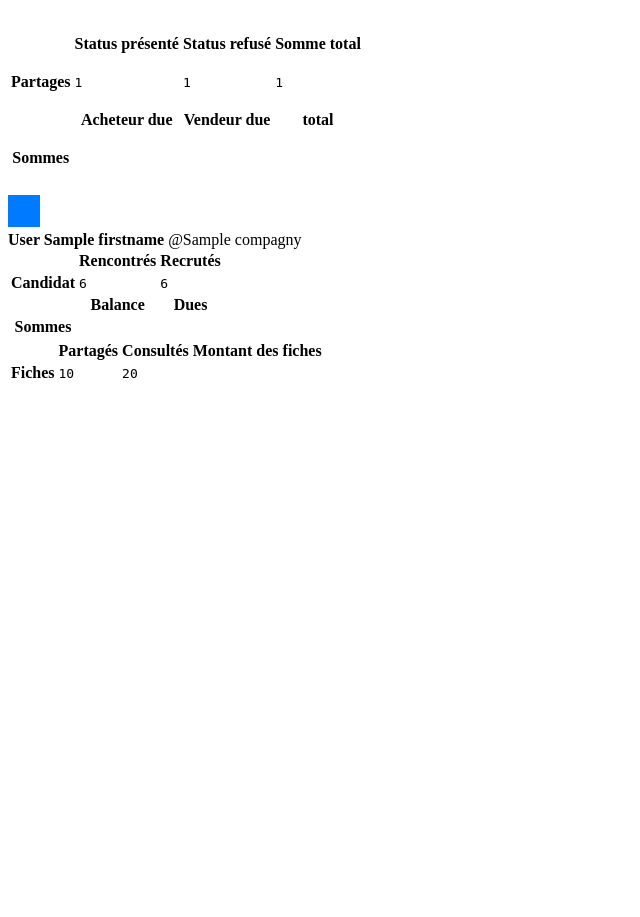
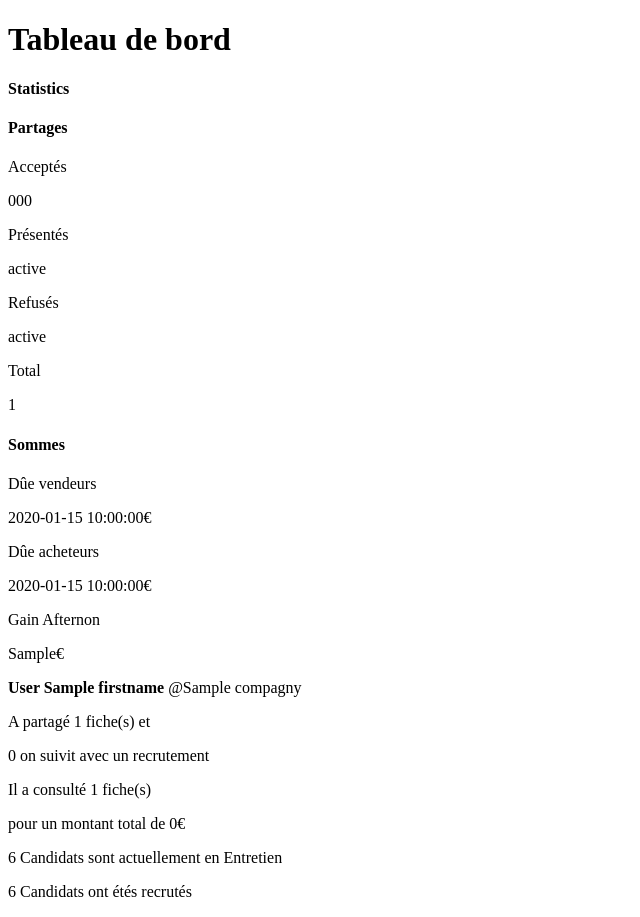
Before and after one commit to Let-Nathan/2022-Afternoon, a Symfony app: template templates/dashboard.html.twig in a window 1280 px wide. Shown: the part 132-1049 px from the top of the page, without its empty margins (0-640 px from the left). Before the commit the page ends 510 px from the top, so only its background shows below. Run offline with Twig, Linux system fonts and the light colour scheme; the template is opened without the code that fills it: most values are stand-ins (such as "Sample title", 1, 10 or a date in 2020); some libraries are stand-ins or nearby versions.

Commit message:
Dashboard layout / querry fix / close to end

```diff
--- a/src/DataFixtures/AdminFixtures.php
+++ b/src/DataFixtures/AdminFixtures.php
@@ -24,7 +24,7 @@ class AdminFixtures extends Fixture
             'AfterNoon',
             'azerty',
             'superadmin@gmail.com',
-            'ROLE_SUPERADMIN'
+            'ROLE_SUPER_ADMIN'
         ]
     ];
 
--- a/src/DataFixtures/ConsultationFixtures.php
+++ b/src/DataFixtures/ConsultationFixtures.php
@@ -13,15 +13,15 @@ class ConsultationFixtures extends Fixture implements DependentFixtureInterface
     private const CONSULTATION = [
         'candidate1' => [
             'Fred',
-            'Refused',
+            'Refusé',
         ],
         'candidate2' => [
             'Cathy',
-            'Accepted'
+            'Recruté'
         ],
         'candidate3' => [
             'Marc',
-            'Job Interview'
+            'Entretien'
 
         ]
     ];
--- a/src/Entity/User.php
+++ b/src/Entity/User.php
@@ -37,7 +37,7 @@ class User
     private string $compagny;
 
     #[ORM\OneToMany(mappedBy: 'user', targetEntity: Candidate::class, orphanRemoval: true)]
-    private Collection $candidates;
+    private ?Collection $candidates;
 
     #[ORM\OneToMany(mappedBy: 'user', targetEntity: Consultation::class)]
     private Collection $consultations;
--- a/templates/SharingBoard/sharingboard.html.twig
+++ b/templates/SharingBoard/sharingboard.html.twig
@@ -1,7 +1,7 @@
-{% extends 'layout-2minicols.html.twig' %}
-{% block title %} SharingBoard {% endblock %}
+{% extends 'base.html.twig' %}
+{% block h1 %} SharingBoard {% endblock %}
 
-{% block body %}
+{% block content %}
     <div class="container-fluid vstack justify-content-around col-12">
         <div class="row gap-4">
 
--- a/templates/base.html.twig
+++ b/templates/base.html.twig
@@ -37,8 +37,17 @@
                 {% if block('h1') is defined %}
                     <h1 class="mb-5">{{ block('h1') }}</h1>
                 {% endif %}
-
-                {% block content %}{% endblock %}
+                <div class="row">
+                    <div class="row-col col-1">
+                        {% block leftContent %}{% endblock %}
+                    </div>
+                    <div class="row-col col">
+                        {% block content %}{% endblock %}
+                    </div>
+                    <div class="row-col col-1">
+                        {% block rightContent %}{% endblock %}
+                    </div>
+                </div>
             </div>
         {% endblock %}
         <script>
--- a/templates/dashboard.html.twig
+++ b/templates/dashboard.html.twig
@@ -1,168 +1,166 @@
 {% extends 'base.html.twig' %}
+{% block h1 %} Tableau de bord {% endblock %}
 {% block content %}
+
+    <!----------
+                  Whole container
+                                        ----------->
+    <div class="container-fluid vstack gap-4">
+
+    <!----------
+                  Top card info
+                                        ----------->
+        <div class="row">
             <div class="col-md-12 col-12">
-    <div class="card flex-md-row mb-4 box-shadow h-md-250 col-12">
-        <div class="card-body vstack">
-            <table class="table">
-                <thead>
-                <tr>
-                    <th></th>
-                    <th>
-                        <p class="hstack justify-content-center">
-                            Status présenté
-                        </p>
-                    </th>
-                    <th>
-                        <p class="hstack justify-content-center">
-                            Status refusé
-                        </p>
-                    </th>
-                    <th>
-                        <p class="hstack justify-content-center">
-                            Somme total
-                        </p>
-                    </th>
-                </tr>
-                </thead>
-                <tbody>
-                <tr>
-                    <th class="text-nowrap" scope="row">Partages</th>
-                    <td><code class="d-flex justify-content-center">{{ countNbrAccepted }}</code></td>
-                    <td><code class="d-flex justify-content-center">{{ countNbrRefused }}</code></td>
-                    <td><code class="d-flex justify-content-center">{{ countNbrShare }}</code></td>
-                </tr>
-                </tbody>
-                <thead>
-                <tr>
-                    <th></th>
-                    <th>
-                        <p class="hstack justify-content-center">
-                            Acheteur due
-                        </p>
-                    </th>
-                    <th>
-                        <p class="hstack justify-content-center">
-                            Vendeur due
-                        </p>
-                    </th>
-                    <th>
-                        <p class="hstack justify-content-center">
-                            total
-                        </p>
-                    </th>
-                </tr>
-                </thead>
-                <tbody>
-                <tr>
-                    <th class="text-nowrap" scope="row">Sommes</th>
-                    <td><code></code></td>
-                    <td><code></code></td>
-                    <td><code></code></td>
-                </tr>
-                </tbody>
-            </table>
+                <section id="stats-subtitle">
+                    <div class="row">
+                        <div class="col-12 mt-3 mb-1">
+                            <h4 class="text-uppercase">Statistics </h4>
+                        </div>
+                    </div>
 
+                    {#  Partages boxe #}
+                    <div class="row">
+                        <div class="col-xl-6 col-md-12">
+                            <div class="card overflow-hidden">
+                                <div class="card-content">
+                                    <div class="card-body ">
+                                        <div class="media align-items-stretch">
+                                            <div class="vstack gap-2">
+                                                <div class="media-body row m-0 p-0">
+                                                    <h4>Partages</h4>
+                                                    <span class="border-bottom w-25"></span>
+                                                </div>
+                                                <div class=" hstack justify-content-around">
+                                                    <div class="vstack align-items-center">
+                                                        <p>Acceptés</p>
+                                                        <p class="h3">{{ statusAccepted }}</p>
+                                                    </div>
+                                                    <div class="vstack align-items-center">
+                                                        <p>Présentés</p>
+                                                        <p class="h3">{{ statusPresent }}</p>
+                                                    </div>
+                                                    <div class="vstack align-items-center">
+                                                        <p>Refusés</p>
+                                                        <p class="h3">{{ statusRefused }}</p>
+                                                    </div>
+                                                    <div class="vstack align-items-center">
+                                                        <p> Total</p>
+                                                        <p class="h3">{{ countPartage }}</p>
+                                                    </div>
+                                                </div>
+                                            </div>
+                                        </div>
+                                    </div>
                                 </div>
                             </div>
                         </div>
 
-<div class="container container-fluid vstack align-items-center">
+                        {# Sommes boxe #}
+                        <div class="col-xl-6 col-md-12">
+                            <div class="card">
+                                <div class="card-content">
+                                    <div class="card-body cleartfix">
+                                        <div class="media align-items-stretch">
+                                            <div class="align-self-center">
+                                                <i class="icon-speech warning font-large-2 mr-2"></i>
+                                            </div>
+                                            <div class="vstack gap-2">
+                                                <div class="media-body row m-0 p-0">
+                                                    <h4>Sommes</h4>
+                                                    <span class="border-bottom w-25"></span>
+                                                </div>
+                                                <div class=" hstack justify-content-around">
+                                                    <div class="vstack align-items-center">
+                                                        <p>Dûe vendeurs</p>
+                                                        <p class="h3">{{ sumVendeurDue }}€</p>
+                                                    </div>
+                                                    <div class="vstack align-items-center">
+                                                        <p>Dûe acheteurs</p>
+                                                        <p class="h3">{{ sumBuyerDue }}€</p>
+                                                    </div>
+                                                    <div class="vstack align-items-center">
+                                                        <p>Gain Afternon</p>
+                                                        <p class="h3">{{ comAfternoon }}€</p>
+                                                    </div>
+                                                </div>
+                                            </div>
+                                        </div>
+                                    </div>
+                                </div>
+                            </div>
+                        </div>
+                    </div>
+                </section>
+            </div>
+        </div>
+
+    <!----------
+                    Card vendeurs
+                                        ----------->
+        {# TODO balances sommes et somems dûe ? #}
+        <div class="row mt-4 vstack gap-4">
+
                 {%  for user in users %}
-    <div class="my-3 p-3 bg-body rounded hstack">
-        <h6 class="border-bottom pb-2 mb-0"></h6>
-        <div class="d-flex text-muted pt-3 col-3">
-            <svg class="bd-placeholder-img flex-shrink-0 me-2 rounded" width="32" height="32" xmlns="http://www.w3.org/2000/svg" role="img" aria-label="Placeholder: 32x32" preserveAspectRatio="xMidYMid slice" focusable="false"><title>Placeholder</title><rect width="100%" height="100%" fill="#007bff"></rect><text x="50%" y="50%" fill="#007bff" dy=".3em">32x32</text></svg>
-            <div class="pb-3 mb-0 w-100 container-fluid">
-                <div class="d-flex justify-content-between flex-column col-4 mb-2">
+                    <div class="card ">
+
+                        <!-- Card image -->
+                        <div class="view overlay vstack gap-2">
+                            <div class="m-2 p-0">
                                 <strong class="text-gray-dark">{{ user.lastname }} {{ user.firstname }}</strong>
                                 <span class="d-block">@{{ user.compagny }}</span>
                             </div>
                         </div>
+
+                        <!-- Card content -->
+                        <div class="card-body hstack justify-content-around">
+
+                            <div class="hstack">
+                                {# container fiches #}
+                                <div class="fiche-container vstack">
+
+                                    {# Nombres de fiches partagés avec status "Accepté" #}
+                                    <div class="hstack gap-1">
+                                        <p>A partagé {{ user.candidates|length }} fiche(s) et</p>
+                                        {%  set shareAccepted = 0 %}
+                                            {% for  candidat in user.candidates %}
+                                                {% for status in candidat.consultations %}
+                                                    {% if status.status == "Recruté" %}
+                                                        {% set shareAccepted = shareAccepted + status|length %}
+                                                    {% endif %}
+                                                {% endfor %}
+                                            {% endfor %}
+                                        <p> {{ shareAccepted}} on suivit avec un recrutement</p>
+                                        {# ------------------------------------------------ #}
                                     </div>
-        <div class="w-100 border">
-            <table class="table">
-                <thead>
-                <tr>
-                    <th></th>
-                    <th class="text-center">
-                        Rencontrés<br>
-                    <th class="text-center">
-                        Recrutés<br>
-                    </th>
-                </tr>
-                </thead>
-                <tbody>
-                <tr>
-                    <th class="text-nowrap" scope="row">Candidat</th>
-                    <td>
 
-                        <code class="d-flex justify-content-center">
-                            {{ user.getConsultationsByStatus('Job Interview') | length }}
-                        </code>
-                    </td>
-                    <td>
-                        <code class="d-flex justify-content-center">
-                            {{ user.getConsultationsByStatus('Recruit') | length }}
-                        </code>
-                    </td>
-                </tr>
-                </tbody>
-                <thead>
-                <tr>
-                    <th></th>
-                    <th class="text-center">
-                        Balance<br>
-                    <th class="text-center">
-                        Dues<br>
-                    </th>
-                </tr>
-                </thead>
-                <tbody>
-                <tr>
-                    <th class="text-nowrap" scope="row">Sommes</th>
-                    <td>
-                        <code>
+                                    {# Nombres de fiche consulté & montant total des consultation #}
+                                    <div class="hstack gap-1">
+                                        <p>Il a consulté {{ user.consultations|length }} fiche(s) </p>
+                                        {%  set sumFiche = 0 %}
+                                            {% for consultation in user.consultations %}
+                                                {% set sumFiche = sumFiche + consultation.candidate.prixFiche + consultation.candidate.prime  %}
+                                            {% endfor %}
+                                        <p>pour un montant total de {{ sumFiche }}€</p>
+                                    </div>
+                                    {# ------------------------------------------------ #}
 
-                        </code>
-                    </td>
-                    <td><code></code></td>
-                </tr>
-                </tbody>
-            </table>
-            <table class="table">
-                <thead>
-                <tr>
-                    <th></th>
-                    <th class="text-center">
-                        Partagés<br>
-
-                    <th class="text-center">
-                        Consultés<br>
-                    </th>
-                    <th class="text-center">
-                        Montant des fiches<br>
-                    </th>
-                </tr>
-                </thead>
-                <tbody>
-                <tr>
-                    <th class="text-nowrap" scope="row">Fiches</th>
-                    <td>
-                        <code class="d-flex justify-content-center">
-                            {{ user.candidates|length }}
-                        </code>
-                    </td>
-                    <td>
-                        <code class="d-flex justify-content-center">
-                            {{ user.consultations|length }}
-                        </code>
-                    </td>
-                    <td><code></code></td>
-                </tr>
-                </tbody>
-            </table>
                                 </div>
                             </div>
-    {%  endfor %}
+                            <div>
+                                {# container candidat #}
+                                <div class="candidats-container hstack">
+                                    <div class="vstack">
+                                        <p>{{ user.getConsultationsByStatus('Entretien') | length }} Candidats sont actuellement en Entretien</p>
+                                        <p>{{ user.getConsultationsByStatus('Recruté') | length }} Candidats ont étés recrutés</p>
+                                    </div>
+                                </div>
+                            </div>
+                        </div>
+
+                    </div>
+                {% endfor %}
+        </div>
+
     </div>
 {% endblock %}
```
Also changed, not shown: src/Controller/DashboardController.php (+7 -4 lines), src/DataFixtures/CandidateFixtures.php (+7 -3 lines), src/Entity/Candidate.php (+25 -4 lines), src/Entity/Consultation.php (+8 -1 lines), src/Repository/ConsultationRepository.php (+37 -50 lines), src/Repository/UserRepository.php (+8 -0 lines). Lines whose indentation alone changed are shown as unchanged.
